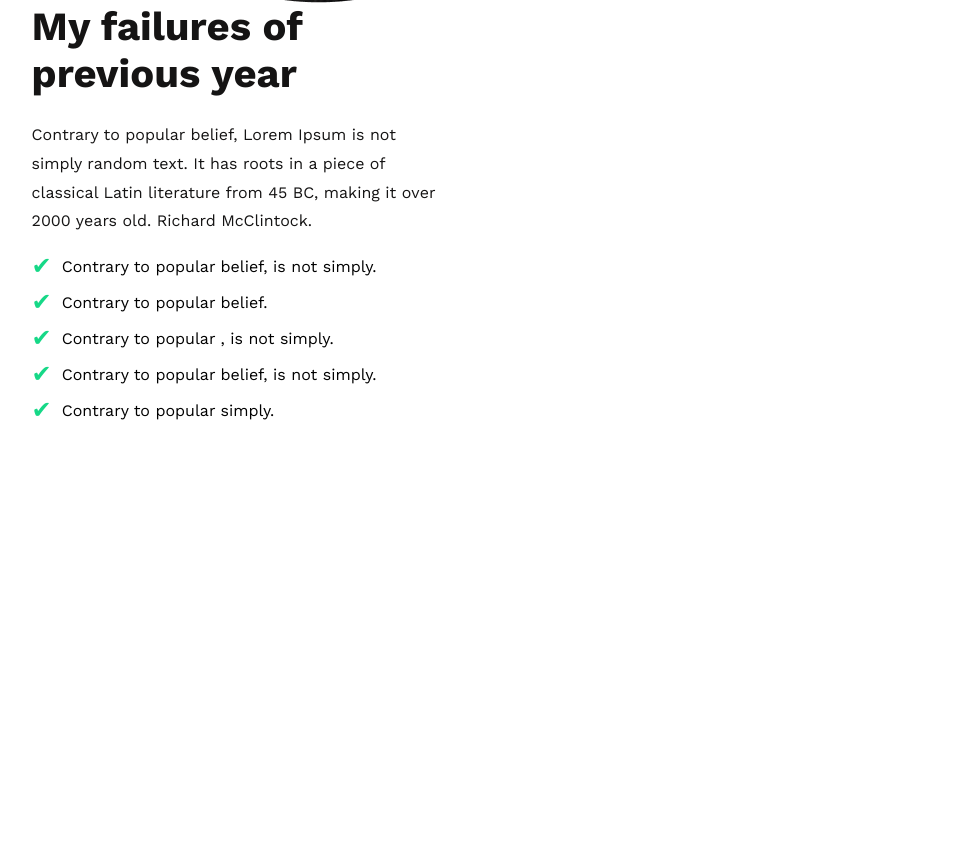
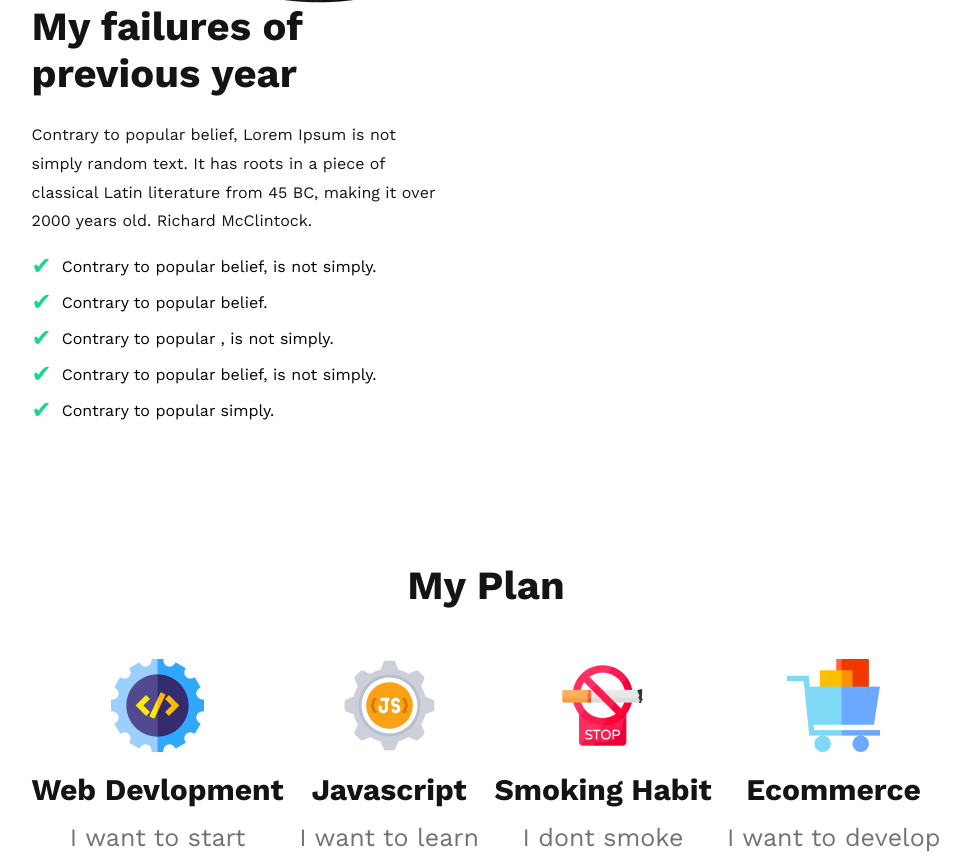
Before and after one commit to SyntaxAdil/new-year-new-me, a plain HTML site: page index.html in a window 1280 px wide. Shown: the part 1658-2518 px from the top of the page, without its empty margins (154-1124 px from the left). Before the commit the page ends 2090 px from the top, so only its background shows below. Drawn offline with nearby package versions, Linux system fonts and the light colour scheme.

Commit message:
Plan added

```diff
--- a/css/style.css
+++ b/css/style.css
@@ -143,3 +143,34 @@ header .hero-con {
 
   }
 }
+#plan-sec{
+    text-align: center;
+    h2{
+        color: var(--dark-1);
+        font-size: var(--fs-40);
+        margin-bottom: 50px;
+        font-weight: 700;
+    }
+    .flex{
+        justify-content: space-between;
+
+    }
+    .plan-card{
+        img{
+            margin-bottom: 20px;
+        }
+        h4{
+            font-size: var(--fs-30);
+            font-weight: 700;
+            margin-bottom: 8px;
+            color: var(--dark-1);
+
+        }
+        p{
+            color: var(--dark-3);
+            font-size: var(--fs-25);
+
+        }
+    }
+
+}
--- a/index.html
+++ b/index.html
@@ -56,6 +56,39 @@
      </section>
     <!-- about END -->
 
+    <!-- plans section starts -->
+     <section id="plan-sec" class="pt-130">
+        <div class="container">
+            <h2>My Plan</h2>
+            <div class="flex">
+                <div class="plan-card">
+                    <img src="./images/icons/web.png" alt="web">
+                    <h4>Web Devlopment</h4>
+                    <p>I want to start</p>
+                </div>
+                <div class="plan-card">
+                    <img src="./images/icons/js.png" alt="js">
+                    <h4>Javascript</h4>
+                    <p>I want to learn</p>
+                </div>
+                <div class="plan-card">
+                    <img src="./images/icons/smoke.png" alt="smoking hut">
+                    <h4>Smoking Habit</h4>
+                    <p>I dont smoke</p>
+                </div>
+                <div class="plan-card">
+                    <img src="./images/icons/ecom.png" alt="ecom">
+                    <h4>Ecommerce</h4>
+                    <p>I want to develop</p>
+                </div>
+            </div>
+
+
+
+        </div>
+     </section>
+    <!-- plans section end -->
+
 
 </body>
 </html>
```
